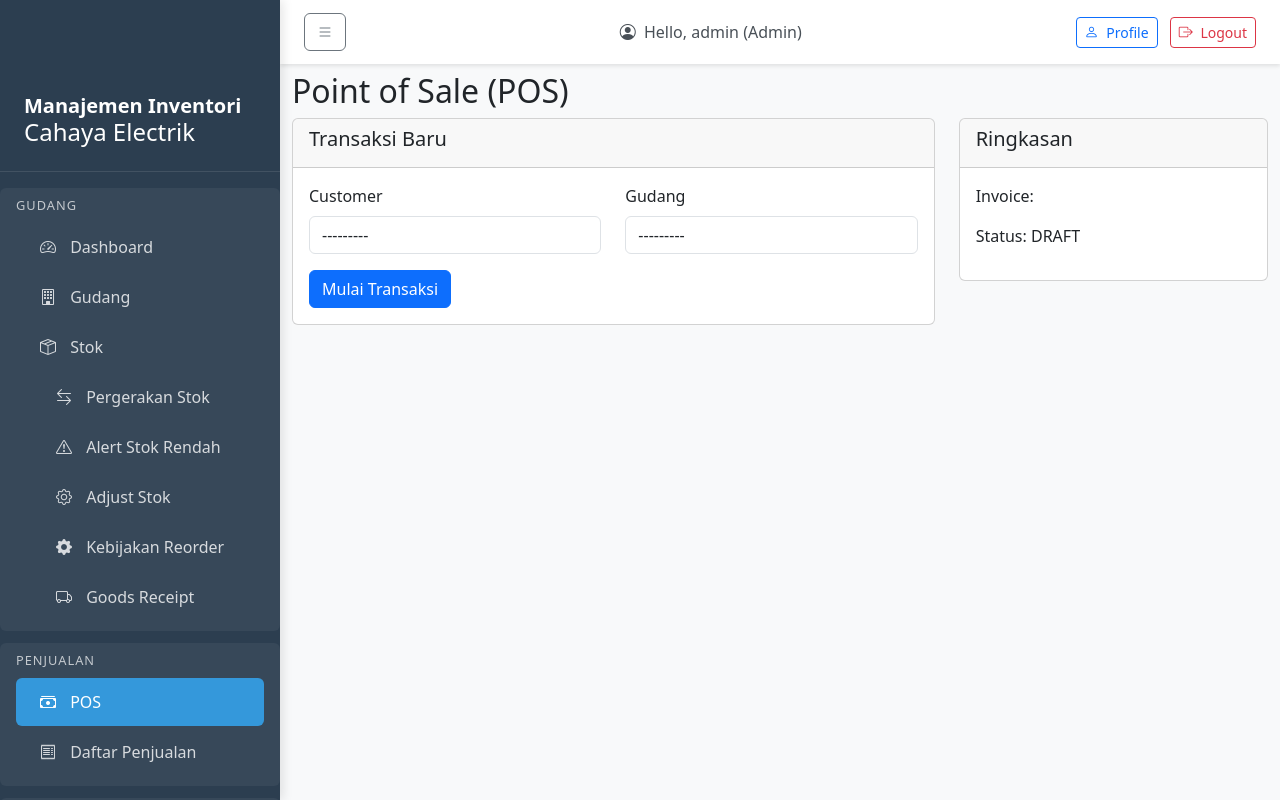
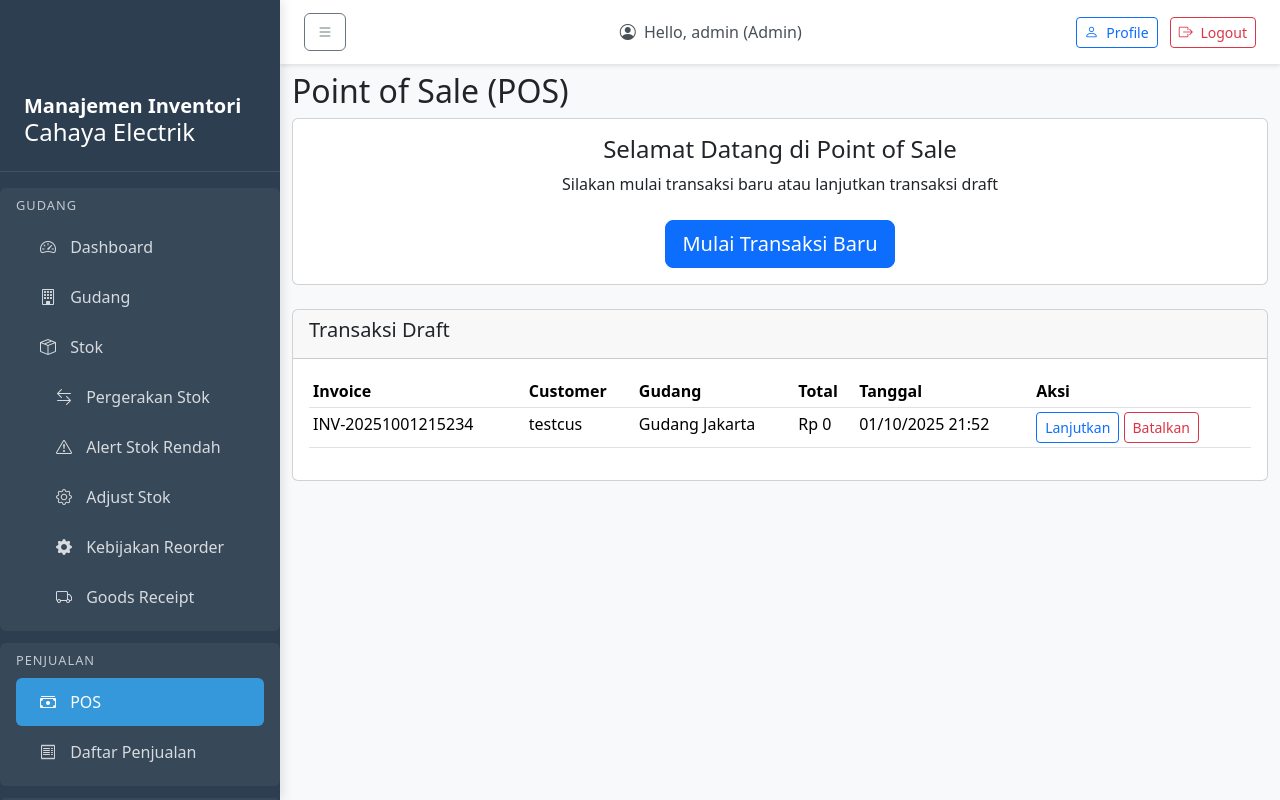
Before and after one commit to wisnuflash/manajemen_inventory, a Django app: page /sales/pos/ in a window 1280 px wide. Run offline with Django 5.2, Linux system fonts and the light colour scheme; a user stored in the database is signed in; data comes from the database, SQL or seed files in the repository; both versions use the stored data as it was after the commit.

Commit message:
fix pos new

```diff
--- a/inventori/sales/urls.py
+++ b/inventori/sales/urls.py
@@ -6,6 +6,9 @@ app_name = 'sales'
 urlpatterns = [
     # POS (Point of Sale) URLs
     path('pos/', views.pos_view, name='pos'),
+    path('pos/unified/', views.pos_unified, name='pos_unified'),
+    path('pos/unified/<int:sale_id>/', views.pos_unified, name='pos_unified'),
+    path('pos/receipt/<int:sale_id>/', views.pos_receipt, name='pos_receipt'),
     path('pos/<int:sale_id>/add-item/', views.pos_add_item, name='pos_add_item'),
     path('pos/<int:sale_id>/complete/', views.pos_complete_sale, name='pos_complete'),
     path('pos/<int:sale_id>/cancel/', views.pos_cancel_sale, name='pos_cancel'),
--- a/inventori/sales/views.py
+++ b/inventori/sales/views.py
@@ -12,6 +12,7 @@ from inventory.models import Stock, StockMove
 from inventory.services import update_stock
 import uuid
 from datetime import datetime
+from decimal import Decimal
 
 
 def generate_unique_invoice_number():
@@ -35,50 +36,183 @@ def generate_unique_invoice_number():
 @login_required
 def pos_view(request):
     """
-    POS (Point of Sale) view for cashiers
+    Unified POS (Point of Sale) view for cashiers - all steps in one page
     """
     # Check if user has permission to access POS
     if request.user.role not in ['cashier', 'manager', 'admin']:
         raise PermissionDenied("Anda tidak memiliki akses ke fitur ini.")
 
-    form = POSForm()
-
-    if request.method == 'POST':
-        # Handle POS form submission
-        form = POSForm(request.POST)
-        if form.is_valid():
-            # Check if there's already a draft sale with the same customer and warehouse
-            existing_draft = Sale.objects.filter(
-                status='DRAFT',
-                customer=form.cleaned_data.get('customer'),
-                warehouse=form.cleaned_data.get('warehouse')
-            ).first()
-
-            if existing_draft:
-                messages.warning(request, f'Anda sudah memiliki transaksi draft untuk customer dan gudang ini: {existing_draft.invoice_number}. Silakan lanjutkan transaksi tersebut.')
-                return redirect('sales:pos_add_item', sale_id=existing_draft.id)
-
-            # Generate unique invoice number
-            invoice_number = generate_unique_invoice_number()
-
-            sale = form.save(commit=False)
-            sale.status = 'DRAFT'  # Start with DRAFT status
-            sale.invoice_number = invoice_number
-            sale.save()
-            messages.success(request, f'Sale started with invoice: {sale.invoice_number}')
-            return redirect('sales:pos_add_item', sale_id=sale.id)
-    else:
-        # Just create an empty form without initial data
-        form = POSForm()
-
-    # Get existing draft transactions for all users (not just current user)
+    # Get existing draft transactions
     draft_sales = Sale.objects.filter(status='DRAFT').order_by('-id')
 
     context = {
-        'form': form,
         'draft_sales': draft_sales,
+        'form': POSForm(),  # For creating new transactions
     }
     return render(request, 'sales/pos.html', context)
+
+
+@login_required
+def pos_unified(request, sale_id=None):
+    """
+    Unified POS view - all steps in one page
+    """
+    # Check if user has permission to access POS
+    if request.user.role not in ['cashier', 'manager', 'admin']:
+        raise PermissionDenied("Anda tidak memiliki akses ke fitur ini.")
+
+    if sale_id:
+        # Continue existing sale
+        sale = get_object_or_404(Sale, id=sale_id, status='DRAFT')
+        form = POSForm(instance=sale)
+    else:
+        # New sale
+        sale = None
+        form = POSForm()
+
+    if request.method == 'POST':
+        action = request.POST.get('action')
+
+        if action == 'create_sale':
+            # Create new sale
+            form = POSForm(request.POST)
+            if form.is_valid():
+                # Check if there's already a draft sale with the same customer and warehouse
+                existing_draft = Sale.objects.filter(
+                    status='DRAFT',
+                    customer=form.cleaned_data.get('customer'),
+                    warehouse=form.cleaned_data.get('warehouse')
+                ).first()
+
+                if existing_draft:
+                    messages.warning(request, f'Anda sudah memiliki transaksi draft untuk customer dan gudang ini: {existing_draft.invoice_number}. Silakan lanjutkan transaksi tersebut.')
+                    return redirect('sales:pos_unified', sale_id=existing_draft.id)
+
+                # Generate unique invoice number
+                invoice_number = generate_unique_invoice_number()
+
+                sale = form.save(commit=False)
+                sale.status = 'DRAFT'
+                sale.invoice_number = invoice_number
+                sale.save()
+                messages.success(request, f'Transaksi dimulai dengan invoice: {sale.invoice_number}')
+                return redirect('sales:pos_unified', sale_id=sale.id)
+
+        elif action == 'add_item':
+            # Add item to sale
+            if not sale:
+                messages.error(request, 'Tidak ada transaksi aktif')
+                return redirect('sales:pos_unified')
+
+            product_sku = request.POST.get('product_sku')
+            qty = int(request.POST.get('qty', 1))
+
+            try:
+                product = Product.objects.get(sku=product_sku, is_active=True)
+            except Product.DoesNotExist:
+                messages.error(request, f'Produk dengan SKU {product_sku} tidak ditemukan')
+                return redirect('sales:pos_unified', sale_id=sale.id)
+
+            # Create sale item
+            item = SaleItem.objects.create(
+                sale=sale,
+                product=product,
+                qty=qty,
+                price=product.price
+            )
+
+            # Update total amount
+            sale.total_amount += item.get_total()
+            sale.save()
+
+            messages.success(request, f'{item.qty} {product.name} ditambahkan ke keranjang')
+            return redirect('sales:pos_unified', sale_id=sale.id)
+
+        elif action == 'remove_item':
+            # Remove item from sale
+            if not sale:
+                messages.error(request, 'Tidak ada transaksi aktif')
+                return redirect('sales:pos_unified')
+
+            item_id = request.POST.get('item_id')
+            item = get_object_or_404(SaleItem, id=item_id, sale=sale)
+
+            # Update total amount
+            sale.total_amount -= item.get_total()
+            sale.save()
+
+            item.delete()
+            messages.success(request, f'Item {item.product.name} dihapus dari keranjang')
+            return redirect('sales:pos_unified', sale_id=sale.id)
+
+        elif action == 'cancel_sale':
+            # Cancel and delete sale
+            if sale:
+                invoice_number = sale.invoice_number
+                sale.delete()
+                messages.success(request, f'Transaksi {invoice_number} dibatalkan')
+            return redirect('sales:pos')
+
+        elif action == 'complete_sale':
+            # Complete sale with payment
+            if not sale:
+                messages.error(request, 'Tidak ada transaksi aktif')
+                return redirect('sales:pos_unified')
+
+            total_payment = Decimal(request.POST.get('total_payment', '0'))
+
+            if total_payment < sale.total_amount:
+                messages.error(request, 'Pembayaran tidak mencukupi')
+                return redirect('sales:pos_unified', sale_id=sale.id)
+
+            # Complete the sale
+            with transaction.atomic():
+                sale.status = 'PAID'
+                sale.save()
+
+                # Update stock for each item
+                for item in sale.items.all():
+                    update_stock(item.product.id, sale.warehouse.id, -item.qty, 'SALE', sale.id)
+
+            messages.success(request, f'Transaksi {sale.invoice_number} berhasil diselesaikan')
+            return redirect('sales:pos_receipt', sale_id=sale.id)
+
+    # Get current items in the sale
+    if sale:
+        sale_items = SaleItem.objects.filter(sale=sale).select_related('product')
+        total_amount = sum(item.get_total() for item in sale_items)
+    else:
+        sale_items = []
+        total_amount = Decimal('0')
+
+    context = {
+        'sale': sale,
+        'sale_items': sale_items,
+        'total_amount': total_amount,
+        'form': form,
+        'draft_sales': Sale.objects.filter(status='DRAFT').exclude(id=sale.id if sale else None).order_by('-id') if sale else Sale.objects.filter(status='DRAFT').order_by('-id'),
+    }
+    return render(request, 'sales/pos_unified.html', context)
+
+
+@login_required
+def pos_receipt(request, sale_id):
+    """
+    Show receipt after sale completion
+    """
+    # Check if user has permission to access POS
+    if request.user.role not in ['cashier', 'manager', 'admin']:
+        raise PermissionDenied("Anda tidak memiliki akses ke fitur ini.")
+
+    sale = get_object_or_404(Sale, id=sale_id, status='PAID')
+    sale_items = SaleItem.objects.filter(sale=sale).select_related('product')
+
+    context = {
+        'sale': sale,
+        'sale_items': sale_items,
+        'total_amount': sum(item.get_total() for item in sale_items),
+    }
+    return render(request, 'sales/pos_receipt.html', context)
 
 
 @login_required
--- a/inventori/templates/sales/pos.html
+++ b/inventori/templates/sales/pos.html
@@ -10,44 +10,56 @@
 </div>
 
 <div class="row">
-    <div class="col-md-8">
+    <div class="col-md-12">
         <div class="card">
+            <div class="card-body text-center">
+                <h4>Selamat Datang di Point of Sale</h4>
+                <p class="mb-4">Silakan mulai transaksi baru atau lanjutkan transaksi draft</p>
+                <div class="d-grid gap-2 d-md-flex justify-content-md-center">
+                    <a href="{% url 'sales:pos_unified' %}" class="btn btn-primary btn-lg">Mulai Transaksi Baru</a>
+                </div>
+            </div>
+        </div>
+
+        <!-- Draft Transactions -->
+        {% if draft_sales %}
+        <div class="card mt-4">
             <div class="card-header">
-                <h5>Transaksi Baru</h5>
+                <h5>Transaksi Draft</h5>
             </div>
             <div class="card-body">
-                <form method="post">
-                    {% csrf_token %}
-                    <div class="row">
-                        <div class="col-md-6">
-                            <div class="mb-3">
-                                <label for="{{ form.customer.id_for_label }}" class="form-label">Customer</label>
-                                {{ form.customer }}
-                            </div>
-                        </div>
-                        <div class="col-md-6">
-                            <div class="mb-3">
-                                <label for="{{ form.warehouse.id_for_label }}" class="form-label">Gudang</label>
-                                {{ form.warehouse }}
-                            </div>
-                        </div>
-                    </div>
-                    <button type="submit" class="btn btn-primary">Mulai Transaksi</button>
-                </form>
+                <div class="table-responsive">
+                    <table class="table table-sm">
+                        <thead>
+                            <tr>
+                                <th>Invoice</th>
+                                <th>Customer</th>
+                                <th>Gudang</th>
+                                <th>Total</th>
+                                <th>Tanggal</th>
+                                <th>Aksi</th>
+                            </tr>
+                        </thead>
+                        <tbody>
+                            {% for sale in draft_sales %}
+                            <tr>
+                                <td>{{ sale.invoice_number }}</td>
+                                <td>{{ sale.customer.name|default:"-" }}</td>
+                                <td>{{ sale.warehouse.name }}</td>
+                                <td>Rp {{ sale.total_amount|floatformat:0 }}</td>
+                                <td>{{ sale.sold_at|date:"d/m/Y H:i" }}</td>
+                                <td>
+                                    <a href="{% url 'sales:pos_unified' sale.id %}" class="btn btn-sm btn-outline-primary">Lanjutkan</a>
+                                    <a href="{% url 'sales:pos_cancel' sale.id %}" class="btn btn-sm btn-outline-danger" onclick="return confirm('Apakah Anda yakin ingin membatalkan transaksi ini?')">Batalkan</a>
+                                </td>
+                            </tr>
+                            {% endfor %}
+                        </tbody>
+                    </table>
+                </div>
             </div>
         </div>
-    </div>
-
-    <div class="col-md-4">
-        <div class="card">
-            <div class="card-header">
-                <h5>Ringkasan</h5>
-            </div>
-            <div class="card-body">
-                <p>Invoice: {{ form.initial.invoice_number }}</p>
-                <p>Status: DRAFT</p>
-            </div>
-        </div>
+        {% endif %}
     </div>
 </div>
 {% endblock %}
```
Also changed, not shown: inventori/templates/sales/pos_receipt.html (added, +83 -0 lines), inventori/templates/sales/pos_unified.html (added, +325 -0 lines), inventori/db.sqlite3.
